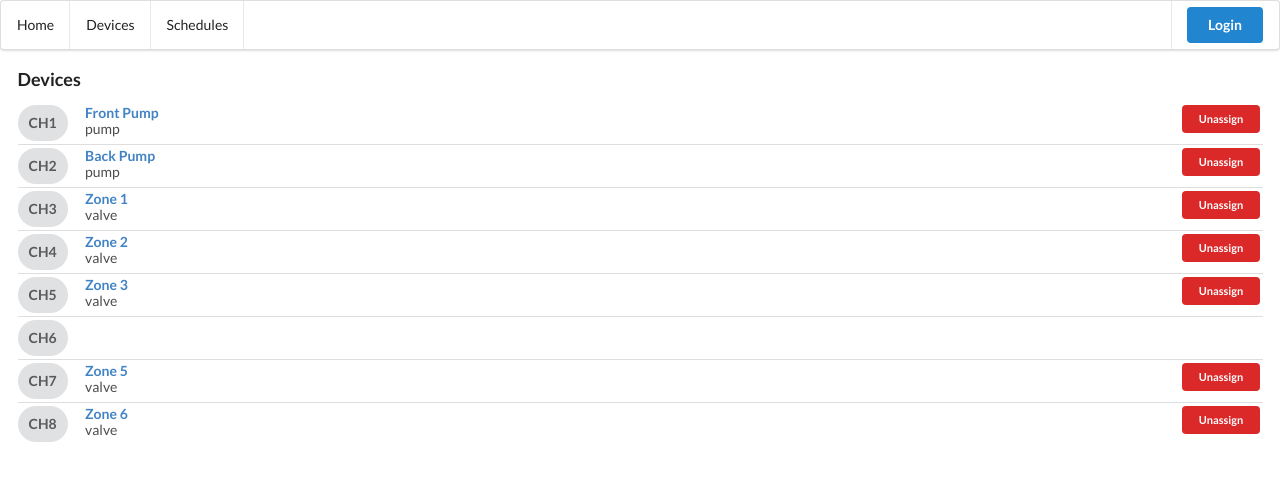
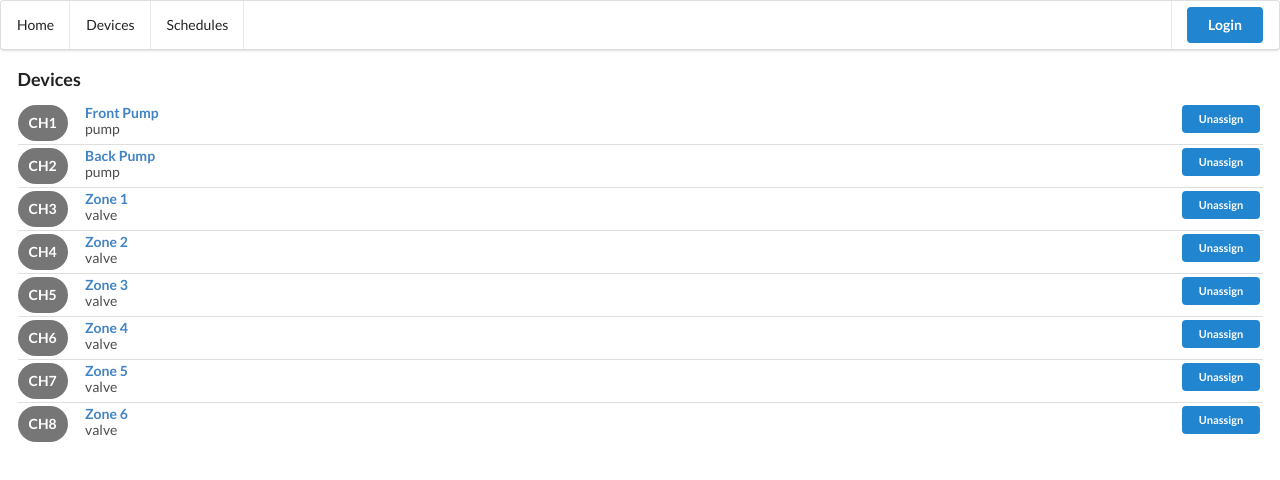
Before and after one commit to Douglas-J-Johnson/rpi-sprinkler-controller-client, a Vue app: page /devices in a window 1280 px wide. Shown: the top 480 px of the page. Built offline with nearby package versions, Linux system fonts and the light colour scheme.

Commit message:
continue transition to a discreet set of channels

```diff
--- a/src/components/Devices.vue
+++ b/src/components/Devices.vue
@@ -1,15 +1,31 @@
 <template>
     <div id="devices" class="page">
     <h3>Devices</h3>
-        <div class="ui middle aligned divided list">
+        <div class="ui divided list">
             <div v-for="device in allDevices" :key="device.channel" class="item">
                 <div class="left floated content">
-                    <button class="circular ui icon button">{{ device.channel }}</button>
+                    <button
+                        class="circular ui icon button"
+                        :class="{
+                            disabled: !device.assigned,
+                            basic: !device.assigned,
+                            green: deviceOn(device),
+                            grey: !deviceOn(device)
+                        }">
+                        {{ device.channel }}
+                    </button>
                 </div>
-                <div v-if="device.assigned" class="right floated content">
-                    <button
-                        class="ui mini negative button"
-                        @click="onInitiateDeviceUnassignment(device.channel)">Unassign</button>
+                <div class="right floated content">
+                    <button v-if="device.assigned"
+                        class="ui mini primary button"
+                        @click="onInitiateDeviceUnassignment(device.channel)">
+                        Unassign
+                    </button>
+                    <button v-else
+                        class="ui mini primary button"
+                        @click="onInitiateDeviceAssignment(device.channel)">
+                        Assign
+                    </button>
                 </div>
                 <div class="content">
                     <a class="header">{{ device.name }}</a>
@@ -29,7 +45,7 @@
                     class="ui basic cancel button"
                     @click="onDenyUnassignment">Cancel</button>
                 <button
-                    class="ui red approve button"
+                    class="ui primary approve button"
                     @click="onConfirmUnassignment">Unassign</button>
             </div>
         </div>
@@ -41,7 +57,7 @@ import { mapActions, mapGetters } from 'vuex';
 import $ from 'jquery';
 
 const UNASSIGN_MODAL_ID = '#unassign-confirmation-modal';
-const UNASSIGN_ID_ATTR = 'data-device-channel';
+const UNASSIGN_CHANNEL_ATTR = 'data-device-channel';
 
 export default {
     name: 'Devices',
@@ -49,18 +65,27 @@ export default {
         ...mapGetters(['allDevices'])
     },
     methods: {
-        ...mapActions(['unassignDevice']),
-        unassignDeviceID: function () { return $(UNASSIGN_MODAL_ID).attr(UNASSIGN_ID_ATTR); },
-        setUnassignDeviceID: function (value) { $(UNASSIGN_MODAL_ID).attr(UNASSIGN_ID_ATTR, value); },
+        ...mapActions(['assignDevice', 'unassignDevice']),
+        deviceOn: function (device) {
+            return device.state === 1 ? true : false;
+        },
+        unassignDeviceChannel: function () { return $(UNASSIGN_MODAL_ID).attr(UNASSIGN_CHANNEL_ATTR); },
+        setUnassignDeviceChannel: function (value) { $(UNASSIGN_MODAL_ID).attr(UNASSIGN_CHANNEL_ATTR, value); },
+        onEditDevice: function (channel) {
+            console.log(`Edit Device ${channel}`);
+        },
+        onInitiateDeviceAssignment: function (channel) {
+            this.assignDevice(channel);
+        },
         onInitiateDeviceUnassignment: function (channel) {
-            this.setUnassignDeviceID(channel);
+            this.setUnassignDeviceChannel(channel);
             window.$('#unassign-confirmation-modal').modal('show');
         },
         onConfirmUnassignment: function () {
-            this.unassignDevice(this.unassignDeviceID());
-            this.setUnassignDeviceID(null);
+            this.unassignDevice(this.unassignDeviceChannel());
+            this.setUnassignDeviceChannel(null);
         },
-        onDenyUnassignment: function () { this.setUnassignDeviceID(null); }
+        onDenyUnassignment: function () { this.setUnassignDeviceChannel(null); }
     }
 }
 </script>
--- a/src/store/modules/devices.js
+++ b/src/store/modules/devices.js
@@ -1,13 +1,13 @@
 const state = {
     devices: [
-        {channel: 'CH1', assigned: true, state: 1, name: 'Front Pump', type: 'pump'},
-        {channel: 'CH2', assigned: true, state: 1, name: 'Back Pump', type: 'pump'},
-        {channel: 'CH3', assigned: true, state: 1, name: 'Zone 1', type: 'valve'},
-        {channel: 'CH4', assigned: true, state: 1, name: 'Zone 2', type: 'valve'},
-        {channel: 'CH5', assigned: true, state: 1, name: 'Zone 3', type: 'valve'},
-        {channel: 'CH6', assigned: false, state: 0, name: '', type: ''},
-        {channel: 'CH7', assigned: true, state: 1, name: 'Zone 5', type: 'valve'},
-        {channel: 'CH8', assigned: true, state: 1, name: 'Zone 6', type: 'valve'},
+        {channel: 'CH1', assigned: true, state: 0, name: 'Front Pump', type: 'pump'},
+        {channel: 'CH2', assigned: true, state: 0, name: 'Back Pump', type: 'pump'},
+        {channel: 'CH3', assigned: true, state: 0, name: 'Zone 1', type: 'valve'},
+        {channel: 'CH4', assigned: true, state: 0, name: 'Zone 2', type: 'valve'},
+        {channel: 'CH5', assigned: true, state: 0, name: 'Zone 3', type: 'valve'},
+        {channel: 'CH6', assigned: true, state: 0, name: 'Zone 4', type: 'valve'},
+        {channel: 'CH7', assigned: true, state: 0, name: 'Zone 5', type: 'valve'},
+        {channel: 'CH8', assigned: true, state: 0, name: 'Zone 6', type: 'valve'},
     ]
 };
 
@@ -17,29 +17,25 @@ const getters = {
         state.devices.forEach(device => {
             console.log(device.channel, device.state);
         });
-    }),
-    deviceByID: (state, channel) => {
-        console.log(channel);
-        // if found {
-        //  return device object
-        //} else
-            return null;
-        //}
-    }
+    })
 };
 
 const mutations = {
-    assignDeviceToState: (state, device) => {
-        console.log('Assign', device);
-        // check to see if device is in devices
-        // if already in list, warn
-        // else assign device to list
-    },
-    updateDeviceInState: (state, channel) => {
+    updateDeviceInfoInState: (state, channel) => {
         console.log('Update', channel);
         // check to see if device is in devices
         // if already in list, update
         // else error
+    },
+    assignDeviceInState: (state, channel) => {
+        state.devices = state.devices.map((device) => {
+            if (device.channel === channel) {
+                device.assigned = true;
+                device.state = 0;
+            }
+
+            return device;
+        });
     },
     unassignDeviceInState: (state, channel) => {
         state.devices = state.devices.map((device) => {
@@ -56,10 +52,12 @@ const mutations = {
 };
 
 const actions = {
+    assignDevice: ({ commit }, channel) => {
+        commit('assignDeviceInState', channel);
+    },
     unassignDevice: ({ commit }, channel) => {
         commit('unassignDeviceInState', channel);
-    },
-
+    }
 };
 
 export default { state, getters, mutations, actions };
```
